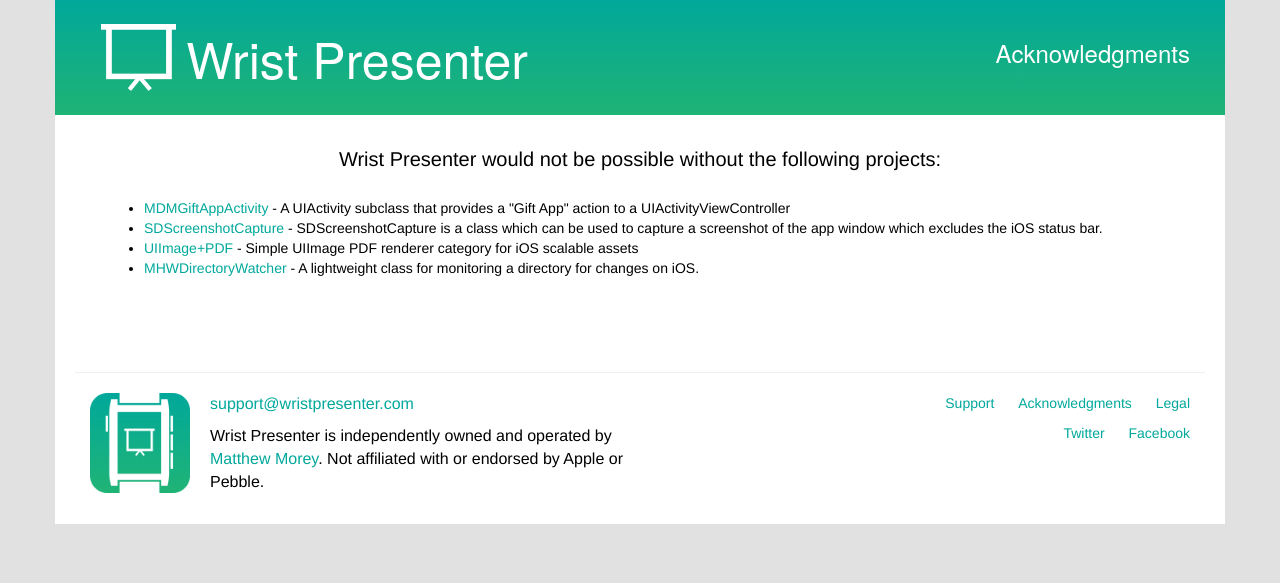
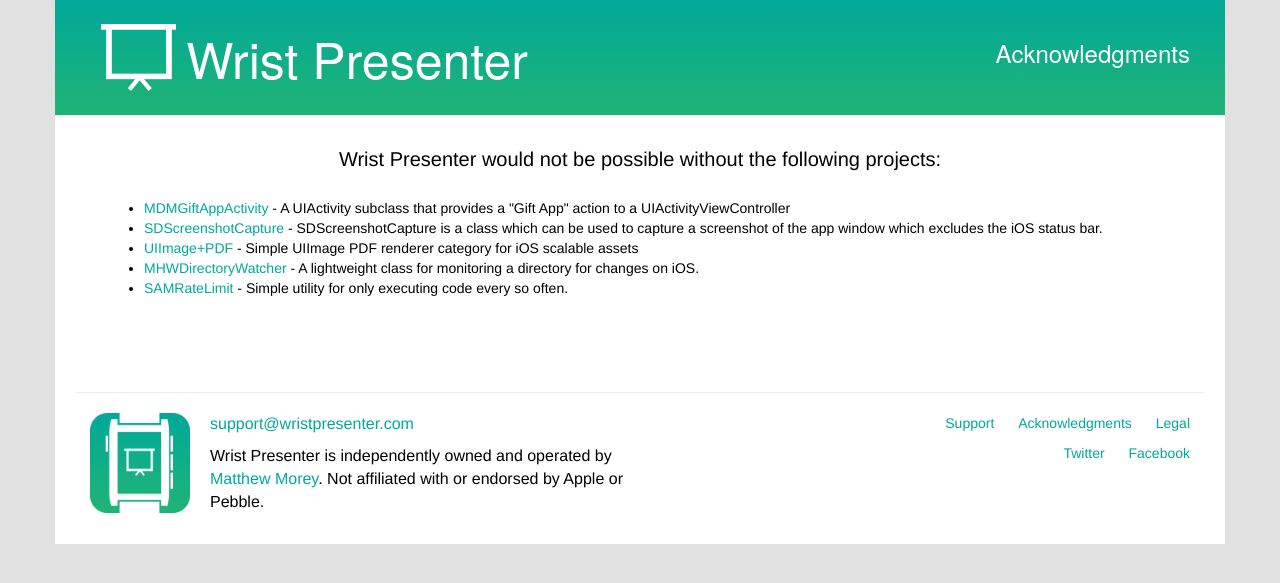
Before and after one commit to mmorey/WristPresenter-Website, a Jekyll site: the page built from acknowledgments/index.html, in a window 1280 px wide. Shown: the top 583 px of the page. Built offline with Jekyll 4.4.1, drawn with Linux system fonts in a browser that asks for light colours; nearby versions of some CDN libraries.

Commit message:
Add acknowledgment for SAMRateLimit

```diff
--- a/acknowledgments/index.html
+++ b/acknowledgments/index.html
@@ -13,6 +13,7 @@
                     <li><a href="https://github.com/shinydevelopment/SDScreenshotCapture" onClick="trackOutboundLink(this, 'Outbound Links', 'https://github.com/shinydevelopment/SDScreenshotCapture'); return false;" title="Screen capture without status bar">SDScreenshotCapture</a> - SDScreenshotCapture is a class which can be used to capture a screenshot of the app window which excludes the iOS status bar.</li>
                     <li><a href="https://github.com/mindbrix/UIImage-PDF" onClick="trackOutboundLink(this, 'Outbound Links', 'https://github.com/mindbrix/UIImage-PDF'); return false;" title="UIImage PDF category">UIImage+PDF</a> - Simple UIImage PDF renderer category for iOS scalable assets</li>
                     <li><a href="https://github.com/hwaxxer/MHWDirectoryWatcher" onClick="trackOutboundLink(this, 'Outbound Links', 'https://github.com/hwaxxer/MHWDirectoryWatcher'); return false;" title="Directory monitoring">MHWDirectoryWatcher</a> - A lightweight class for monitoring a directory for changes on iOS.</li>
+                    <li><a href="https://github.com/soffes/SAMRateLimit" onClick="trackOutboundLink(this, 'Outbound Links', 'https://github.com/soffes/SAMRateLimit'); return false;" title="Execute code on a schedule">SAMRateLimit</a> - Simple utility for only executing code every so often.</li>
                 </ul>
 
             </div> <!-- <div class="col-md-12"> -->
```
